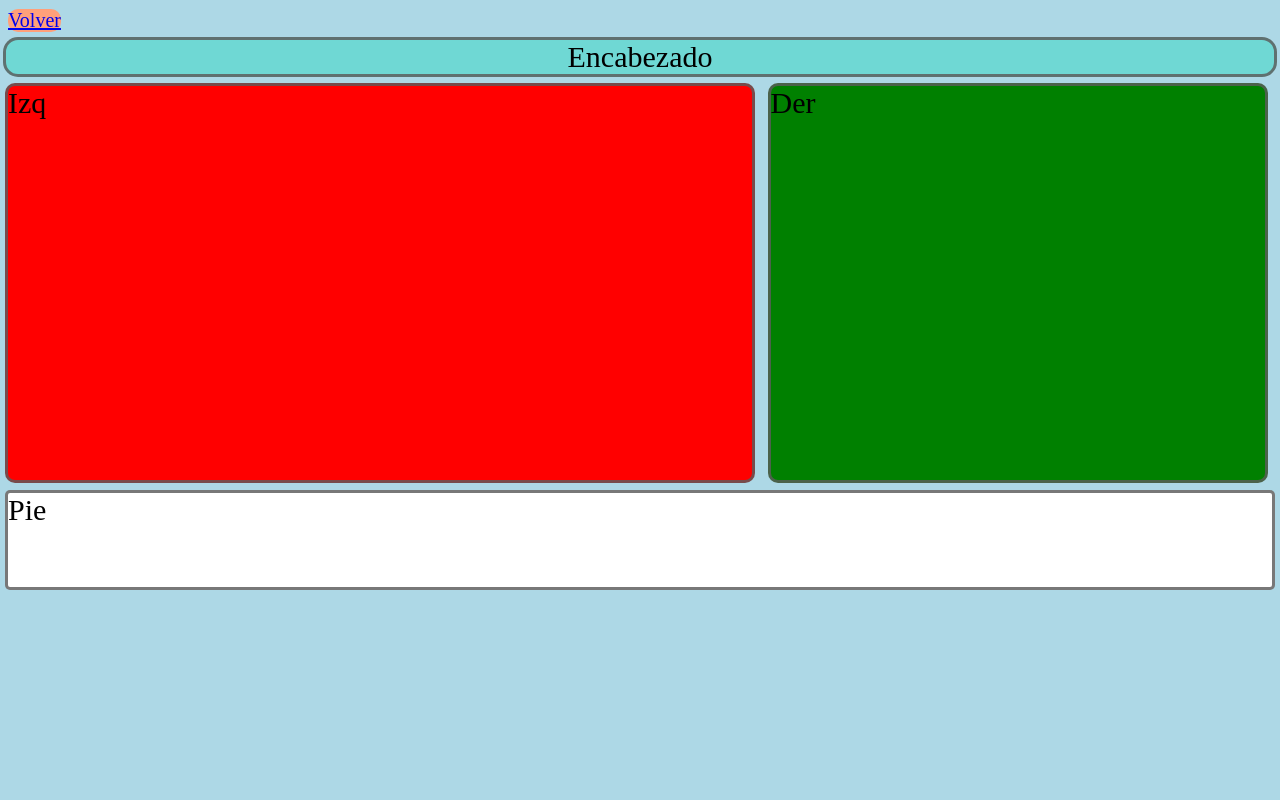
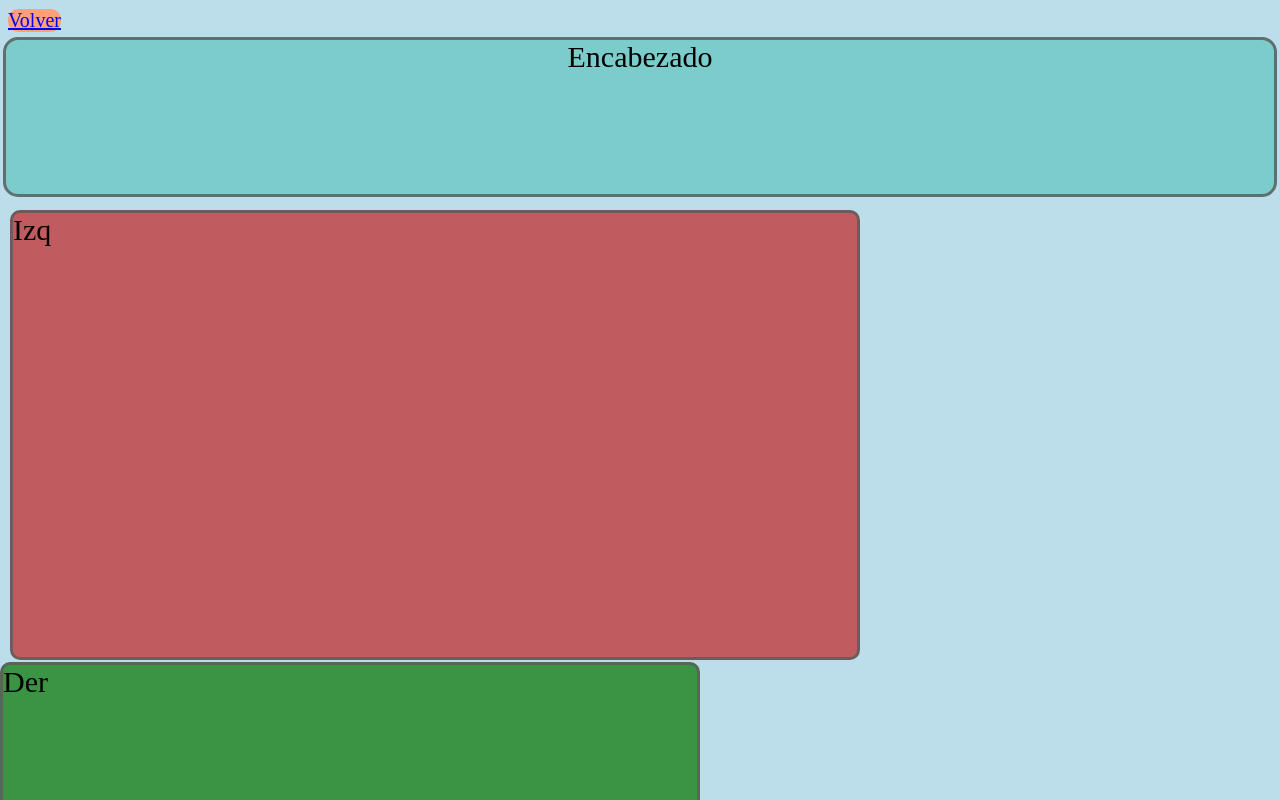
Before and after one commit to Piter31/1er_Cuatrimestre_2022_HTML, a website: page Tarea/pagina1.html in a window 1280 px wide. Shown: the top 800 px of the page. Drawn offline with Linux system fonts and the light colour scheme.

Commit message:
cambios...

```diff
--- a/Tarea/estiloPagina1.css
+++ b/Tarea/estiloPagina1.css
@@ -5,7 +5,7 @@
 }
 
 body {
-  background-color: lightblue;
+  background-color: rgba(173, 216, 230, 0.822);
   font-size: 30px;
 }
 
@@ -20,8 +20,8 @@ body {
 }
 
 .encabezado {
-  background-color: rgba(85, 216, 205, 0.705);
-  height: 450;
+  background-color: rgba(81, 194, 184, 0.596);
+  height: 160px;
   border-radius: 15px;
   text-align: center;
   margin: 3px;
@@ -29,26 +29,26 @@ body {
 }
 
 .izq {
-  background-color: red;
+  background-color: rgba(194, 38, 38, 0.705);
   display: inline-block;
-  height: 400px;
-  width: 750px;
+  height: 450px;
+  width: 850px;
   border-radius: 10px;
-  margin: 3px 5px 2px;
+  margin: 10px 10px 2px;
   border: solid rgba(92, 91, 91, 0.822);
 }
 
 .der {
-  background-color: green;
+  background-color: rgba(23, 129, 23, 0.788);
   display: inline-block;
-  height: 400px;
-  width: 500px;
+  height: 450px;
+  width: 700px;
   border-radius: 10px;
   border: solid rgba(92, 91, 91, 0.822);
 }
 
 .pie {
-  background-color: white;
+  background-color: rgba(194, 190, 190, 0.897);
   height: 100px;
   border-radius: 5px;
   margin: 5px;
```
